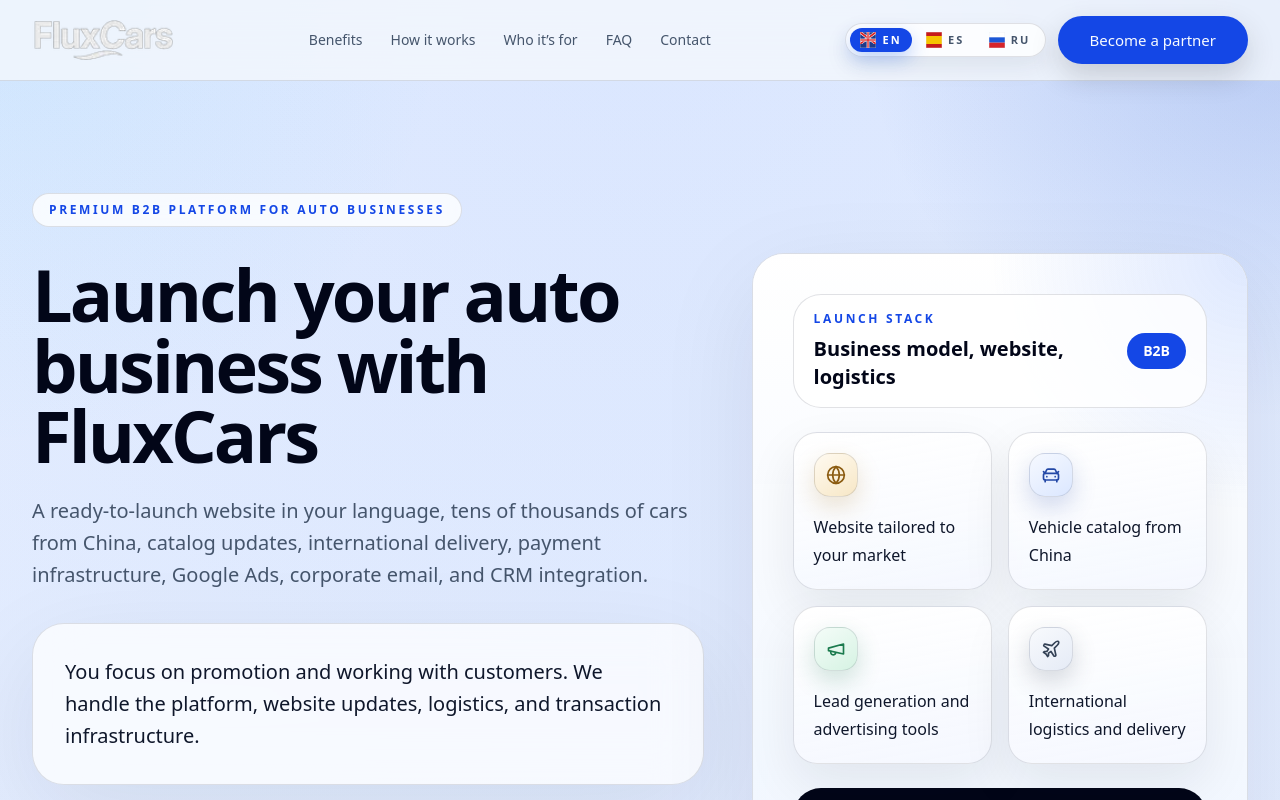
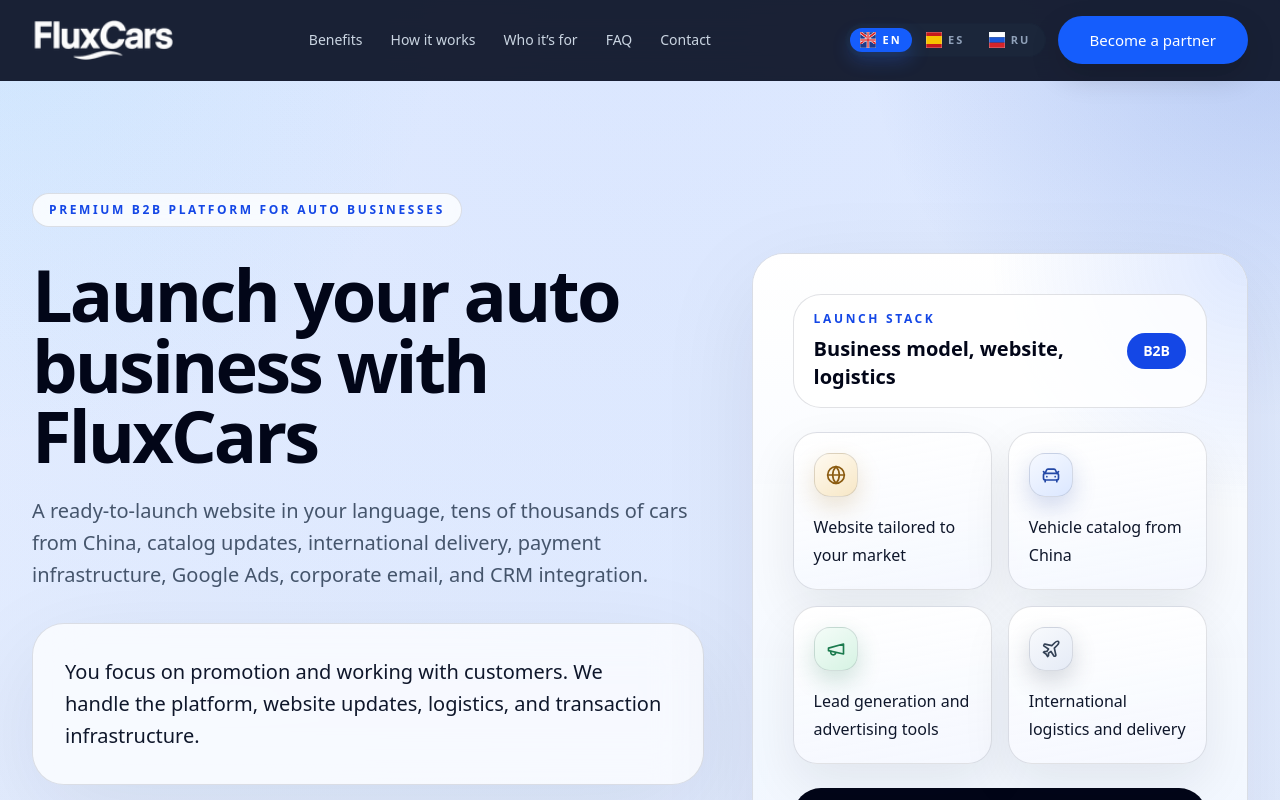
Before and after one commit to AiPilotDev/parners.pcarz.com, a Next.js app: page /en in a window 1280 px wide. Shown: the top 800 px of the page. Built offline with nearby package versions, Linux system fonts and the light colour scheme.

Commit message:
Update LanguageSwitch component to support dark mode variant and adjust styles across language pages for improved visual consistency.

```diff
--- a/components/landing/language-switch.tsx
+++ b/components/landing/language-switch.tsx
@@ -4,6 +4,7 @@ import { cn } from "@/lib/utils";
 
 type LanguageSwitchProps = {
   current: "ru" | "en" | "es";
+  variant?: "light" | "dark";
 };
 
 const flags = {
@@ -42,9 +43,17 @@ const options = [
   { code: "ru", label: "RU", href: "/ru", title: "Русский" },
 ] as const;
 
-export function LanguageSwitch({ current }: LanguageSwitchProps) {
+export function LanguageSwitch({ current, variant = "light" }: LanguageSwitchProps) {
+  const isDark = variant === "dark";
   return (
-    <div className="flex items-center gap-1 rounded-full border border-slate-200/90 bg-white/80 p-1 shadow-[0_10px_24px_rgba(15,23,42,0.08)]">
+    <div
+      className={cn(
+        "flex items-center gap-1 rounded-full p-1",
+        isDark
+          ? "border border-slate-600 bg-slate-800/80"
+          : "border border-slate-200/90 bg-white/80 shadow-[0_10px_24px_rgba(15,23,42,0.08)]"
+      )}
+    >
       {options.map((option) => (
         <Link
           key={option.code}
@@ -54,8 +63,10 @@ export function LanguageSwitch({ current }: LanguageSwitchProps) {
           className={cn(
             "inline-flex items-center gap-1.5 rounded-full px-2.5 py-1 text-[11px] font-semibold tracking-[0.2em] transition",
             current === option.code
-              ? "bg-blue-700 text-white shadow-[0_8px_18px_rgba(37,99,235,0.28)]"
-              : "text-slate-600 hover:bg-slate-100 hover:text-slate-950"
+              ? "bg-blue-600 text-white shadow-[0_8px_18px_rgba(37,99,235,0.28)]"
+              : isDark
+                ? "text-slate-400 hover:bg-slate-700 hover:text-white"
+                : "text-slate-600 hover:bg-slate-100 hover:text-slate-950"
           )}
         >
           <span className="text-base leading-none">{flags[option.code]}</span>
--- a/src/app/en/page.tsx
+++ b/src/app/en/page.tsx
@@ -485,25 +485,25 @@ export default function HomePage() {
     <main className="relative overflow-hidden">
       <div className="absolute inset-x-0 top-0 -z-10 h-[560px] bg-[radial-gradient(circle_at_top_right,rgba(16,71,200,0.2),transparent_30%),radial-gradient(circle_at_top_left,rgba(56,189,248,0.1),transparent_32%)]" />
 
-      <header className="sticky top-0 z-50 border-b border-white/60 bg-[#f4f8fd]/80 backdrop-blur-xl">
+      <header className="sticky top-0 z-50 border-b border-slate-700/80 bg-slate-900/95 backdrop-blur-xl">
         <div className="container-shell flex h-20 items-center justify-between gap-8">
           <Link href="#top" className="flex items-center">
-            <Image src="/fluxcars_logo.webp" alt="FluxCars" width={140} height={40} className="h-10 w-auto object-contain" priority />
+            <Image src="/fluxcars_logo.webp" alt="FluxCars" width={140} height={40} className="h-10 w-auto object-contain brightness-0 invert" priority />
           </Link>
           <nav className="hidden items-center gap-7 lg:flex">
             {navItems.map((item) => (
               <Link
                 key={item.href}
                 href={item.href}
-                className="text-sm font-medium text-slate-600 hover:text-slate-950"
+                className="text-sm font-medium text-slate-300 hover:text-white"
               >
                 {item.label}
               </Link>
             ))}
           </nav>
           <div className="flex items-center gap-3">
-            <LanguageSwitch current="en" />
-            <Button asChild size="lg" className="bg-blue-700 hover:bg-blue-800">
+            <LanguageSwitch current="en" variant="dark" />
+            <Button asChild size="lg" className="bg-blue-600 hover:bg-blue-500 text-white">
               <Link href="#contacts">Become a partner</Link>
             </Button>
           </div>
--- a/src/app/es/page.tsx
+++ b/src/app/es/page.tsx
@@ -485,25 +485,25 @@ export default function HomePage() {
     <main className="relative overflow-hidden">
       <div className="absolute inset-x-0 top-0 -z-10 h-[560px] bg-[radial-gradient(circle_at_top_right,rgba(16,71,200,0.2),transparent_30%),radial-gradient(circle_at_top_left,rgba(56,189,248,0.1),transparent_32%)]" />
 
-      <header className="sticky top-0 z-50 border-b border-white/60 bg-[#f4f8fd]/80 backdrop-blur-xl">
+      <header className="sticky top-0 z-50 border-b border-slate-700/80 bg-slate-900/95 backdrop-blur-xl">
         <div className="container-shell flex h-20 items-center justify-between gap-8">
           <Link href="#top" className="flex items-center">
-            <Image src="/fluxcars_logo.webp" alt="FluxCars" width={140} height={40} className="h-10 w-auto object-contain" priority />
+            <Image src="/fluxcars_logo.webp" alt="FluxCars" width={140} height={40} className="h-10 w-auto object-contain brightness-0 invert" priority />
           </Link>
           <nav className="hidden items-center gap-7 lg:flex">
             {navItems.map((item) => (
               <Link
                 key={item.href}
                 href={item.href}
-                className="text-sm font-medium text-slate-600 hover:text-slate-950"
+                className="text-sm font-medium text-slate-300 hover:text-white"
               >
                 {item.label}
               </Link>
             ))}
           </nav>
           <div className="flex items-center gap-3">
-            <LanguageSwitch current="es" />
-            <Button asChild size="lg" className="bg-blue-700 hover:bg-blue-800">
+            <LanguageSwitch current="es" variant="dark" />
+            <Button asChild size="lg" className="bg-blue-600 hover:bg-blue-500 text-white">
               <Link href="#contacts">Convertirse en socio</Link>
             </Button>
           </div>
--- a/src/app/page.tsx
+++ b/src/app/page.tsx
@@ -485,25 +485,25 @@ export default function HomePage() {
     <main className="relative overflow-hidden">
       <div className="absolute inset-x-0 top-0 -z-10 h-[560px] bg-[radial-gradient(circle_at_top_right,rgba(16,71,200,0.2),transparent_30%),radial-gradient(circle_at_top_left,rgba(56,189,248,0.1),transparent_32%)]" />
 
-      <header className="sticky top-0 z-50 border-b border-white/60 bg-[#f4f8fd]/80 backdrop-blur-xl">
+      <header className="sticky top-0 z-50 border-b border-slate-700/80 bg-slate-900/95 backdrop-blur-xl">
         <div className="container-shell flex h-20 items-center justify-between gap-8">
           <Link href="#top" className="flex items-center">
-            <Image src="/fluxcars_logo.webp" alt="FluxCars" width={140} height={40} className="h-10 w-auto object-contain" priority />
+            <Image src="/fluxcars_logo.webp" alt="FluxCars" width={140} height={40} className="h-10 w-auto object-contain brightness-0 invert" priority />
           </Link>
           <nav className="hidden items-center gap-7 lg:flex">
             {navItems.map((item) => (
               <Link
                 key={item.href}
                 href={item.href}
-                className="text-sm font-medium text-slate-600 hover:text-slate-950"
+                className="text-sm font-medium text-slate-300 hover:text-white"
               >
                 {item.label}
               </Link>
             ))}
           </nav>
           <div className="flex items-center gap-3">
-            <LanguageSwitch current="en" />
-            <Button asChild size="lg" className="bg-blue-700 hover:bg-blue-800">
+            <LanguageSwitch current="en" variant="dark" />
+            <Button asChild size="lg" className="bg-blue-600 hover:bg-blue-500 text-white">
               <Link href="#contacts">Become a partner</Link>
             </Button>
           </div>
--- a/src/app/ru/page.tsx
+++ b/src/app/ru/page.tsx
@@ -485,25 +485,25 @@ export default function HomePage() {
     <main className="relative overflow-hidden">
       <div className="absolute inset-x-0 top-0 -z-10 h-[560px] bg-[radial-gradient(circle_at_top_right,rgba(16,71,200,0.2),transparent_30%),radial-gradient(circle_at_top_left,rgba(56,189,248,0.1),transparent_32%)]" />
 
-      <header className="sticky top-0 z-50 border-b border-white/60 bg-[#f4f8fd]/80 backdrop-blur-xl">
+      <header className="sticky top-0 z-50 border-b border-slate-700/80 bg-slate-900/95 backdrop-blur-xl">
         <div className="container-shell flex h-20 items-center justify-between gap-8">
           <Link href="#top" className="flex items-center">
-            <Image src="/fluxcars_logo.webp" alt="FluxCars" width={140} height={40} className="h-10 w-auto object-contain" priority />
+            <Image src="/fluxcars_logo.webp" alt="FluxCars" width={140} height={40} className="h-10 w-auto object-contain brightness-0 invert" priority />
           </Link>
           <nav className="hidden items-center gap-7 lg:flex">
             {navItems.map((item) => (
               <Link
                 key={item.href}
                 href={item.href}
-                className="text-sm font-medium text-slate-600 hover:text-slate-950"
+                className="text-sm font-medium text-slate-300 hover:text-white"
               >
                 {item.label}
               </Link>
             ))}
           </nav>
           <div className="flex items-center gap-3">
-            <LanguageSwitch current="ru" />
-            <Button asChild size="lg" className="bg-blue-700 hover:bg-blue-800">
+            <LanguageSwitch current="ru" variant="dark" />
+            <Button asChild size="lg" className="bg-blue-600 hover:bg-blue-500 text-white">
             <Link href="#contacts">Стать партнёром</Link>
           </Button>
           </div>
```
